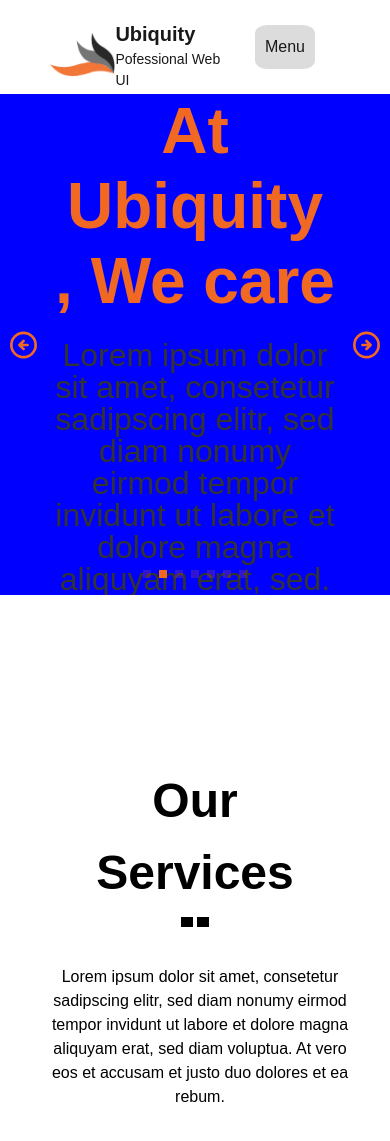
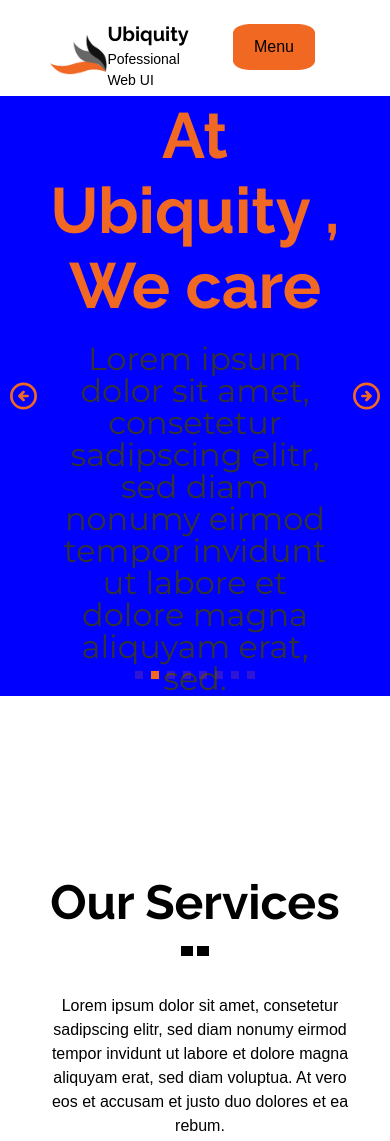
Before and after one commit to alan3700/03-Ubiquity, a plain HTML site: page index.html in a window 390 px wide. Shown: the top 1141 px of the page. Drawn offline with nearby package versions, Linux system fonts and the light colour scheme.

Commit message:
police ajoutée et ajustement

```diff
--- a/css/style.css
+++ b/css/style.css
@@ -1,15 +1,19 @@
+@import url('https://fonts.googleapis.com/css2?family=Raleway:wght@700&display=swap');
+@import url('https://fonts.googleapis.com/css2?family=Montserrat&family=Raleway:wght@700&display=swap');
+
 :root {
     --accent : #F16822;
     --text: #333333 ;
 }
-
 h1{
+    font-family: 'Raleway', sans-serif;
     color: var(--accent);
     font-size: 6.4rem;
     line-height: 7.5rem;
 }
 h2{
     font-size: 4.8rem;
+    font-family: 'Raleway', sans-serif;
 }
 
 body{
@@ -32,31 +36,28 @@ body{
 }
 
 
-
 /*layout*/
-
-
 
 
 .container{
     width: 100%;
-    max-width: 128rem;
     margin-left: auto;
     margin-right: auto;
     padding-left: 5rem;
     padding-right: 5rem;
 }
-@media screen and (max-width:62em) {
+@media screen and (min-width:36em) {
     .container{
         width: 100%;
-        max-width: 95rem;
+        max-width: 53rem;
         margin-left: auto;
         margin-right: auto;
         padding-left: 5rem;
-        padding-right: rem;
+        padding-right: 5rem;
     }
 }
-@media screen and (max-width:48em) {
+
+@media screen and (min-width:48em) {
     .container{
         width: 100%;
         max-width: 72rem;
@@ -67,10 +68,11 @@ body{
     }
 }
 
-@media screen and (max-width:36em) {
+
+@media screen and (min-width:62em) {
     .container{
         width: 100%;
-        max-width: 53rem;
+        max-width: 95rem;
         margin-left: auto;
         margin-right: auto;
         padding-left: 5rem;
@@ -91,18 +93,18 @@ body {
 /* Navigation */
 .toggle-menu {
     margin: 2.5rem;
-    padding: 1rem 1rem;
+    padding: 1rem 2rem;
     color: var(--inverted);
-    background-color: rgba(0,0,0,.15);
     border: 0;
+    transition: .3s;
+    background-color: var(--accent);
+    border: 1px solid var(--accent);
     border-radius: 20%;
-    transition: .3s;
 }
 
 .toggle-menu:hover,
 .toggle-menu:focus {
-    background-color: black;
-    color:white;
+    background-color: white;
 }
 
 
@@ -112,6 +114,7 @@ body {
     left: 0;
     right: 0;
     transition: .5s;
+    background-color: white;
 }
 
 .menu[hidden] {
@@ -185,7 +188,7 @@ header a{
 }
 
 .site-header{
-    opacity: 0.9;
+    opacity: 1;
     min-height: 8rem;
     position: sticky;
     top:-1px;
@@ -198,14 +201,17 @@ header a{
     transition: .3;
 }
 
-
+@media screen and (max-width:48em) {
+    .site-header{
+        position: relative;
+    }
+}
 /* HERO */
 
 
 .swiper-slide {
     width: 100%;
-    min-height: 50rem;
-
+    min-height: 60rem;
   text-align: center;
   font-size: 18px;
   background: #fff;
@@ -230,7 +236,8 @@ header a{
   }
 
   .section-hero p{
-      margin-top: 2rem;
+    font-family: 'Montserrat', sans-serif;
+    margin-top: 2rem;
     color: var(--text);
     font-size: 3.2rem;
     line-height: 3.2rem;
@@ -366,6 +373,7 @@ header a{
     display: grid;
     grid-template-columns: repeat(3,1fr);
     gap: 4rem;
+    padding-inline-start: 0;
 }
 .list-latest-post-item{
     min-height: 50rem;
@@ -423,6 +431,7 @@ header a{
     display: flex;
     justify-content: space-between;
     min-height: 16rem;
+    padding-top: 3rem;
 }
 .overflow{
     position: absolute;
@@ -447,6 +456,11 @@ header a{
     }
     .fun-fact-element p {
         font-size: 1.6rem;
+    }
+    .fun-fact-flexbox{
+        display: flex;
+        flex-wrap: wrap;
+
     }
 }
 @media screen and (max-width:36em) {
@@ -486,9 +500,14 @@ header a{
     padding-top: 12rem;
 }
 
-@media screen and (max-width:36em) {
+@media screen and (max-width:48em) {
     .contact-flexbox{
-        display: inline;
+        flex-direction: column;
+        text-align: center;
+    }
+    .contact-img-flex{
+        display: flex;
+        justify-content: center;
     }
 }
 /* Footer */
--- a/index.html
+++ b/index.html
@@ -64,7 +64,7 @@
                                 <p class="p-hero">Lorem ipsum dolor sit amet, consetetur sadipscing elitr, sed diam nonumy eirmod tempor invidunt ut labore et dolore magna aliquyam erat, sed.</p>
                             </div>
                         </div>
-                        <div class="swiper-slide" style="background-color: red;">
+                        <div class="swiper-slide " style="background-color: red;">
                             <div class="container">
                                 <h1>At Ubiquity , We care</h1>
                                 <p class="p-hero">Lorem ipsum dolor sit amet, consetetur sadipscing elitr, sed diam nonumy eirmod tempor invidunt ut labore et dolore magna aliquyam erat, sed.</p>
@@ -94,11 +94,17 @@
                                 <p class="p-hero">Lorem ipsum dolor sit amet, consetetur sadipscing elitr, sed diam nonumy eirmod tempor invidunt ut labore et dolore magna aliquyam erat, sed.</p>
                             </div>
                         </div>
+                        <div class="swiper-slide" style="background-color: green;">
+                            <div class="container">
+                                <h1>At Ubiquity , We care</h1>
+                                <p class="p-hero">Lorem ipsum dolor sit amet, consetetur sadipscing elitr, sed diam nonumy eirmod tempor invidunt ut labore et dolore magna aliquyam erat, sed.</p>
+                            </div>
+                        </div>
                     </div>
 
                     <div class="swiper-pagination"></div>
-                    <div><img class="swiper-button-next" src="img/arrow-right.svg"></div>
-                    <div ><img class="swiper-button-prev" src="img/arrow-circle-left-3.svg"></div>
+                    <div class="container"><img class="swiper-button-next" src="img/arrow-right.svg"></div>
+                    <div class="container"><img class="swiper-button-prev" src="img/arrow-circle-left-3.svg"></div>
 
                 </div>
             </section>
@@ -418,15 +424,18 @@
               pagination: {
                 el: '.swiper-pagination',
                 type: 'bullets',
+                clickable:true,
               },
               autoplay: {
-                delay: 2500,
+                delay: 3000,
                 disableOnInteraction: false,
               },
               navigation: {
                 nextEl: '.swiper-button-next',
                 prevEl: '.swiper-button-prev',
               },
+
+
             });
           </script>
 
```
